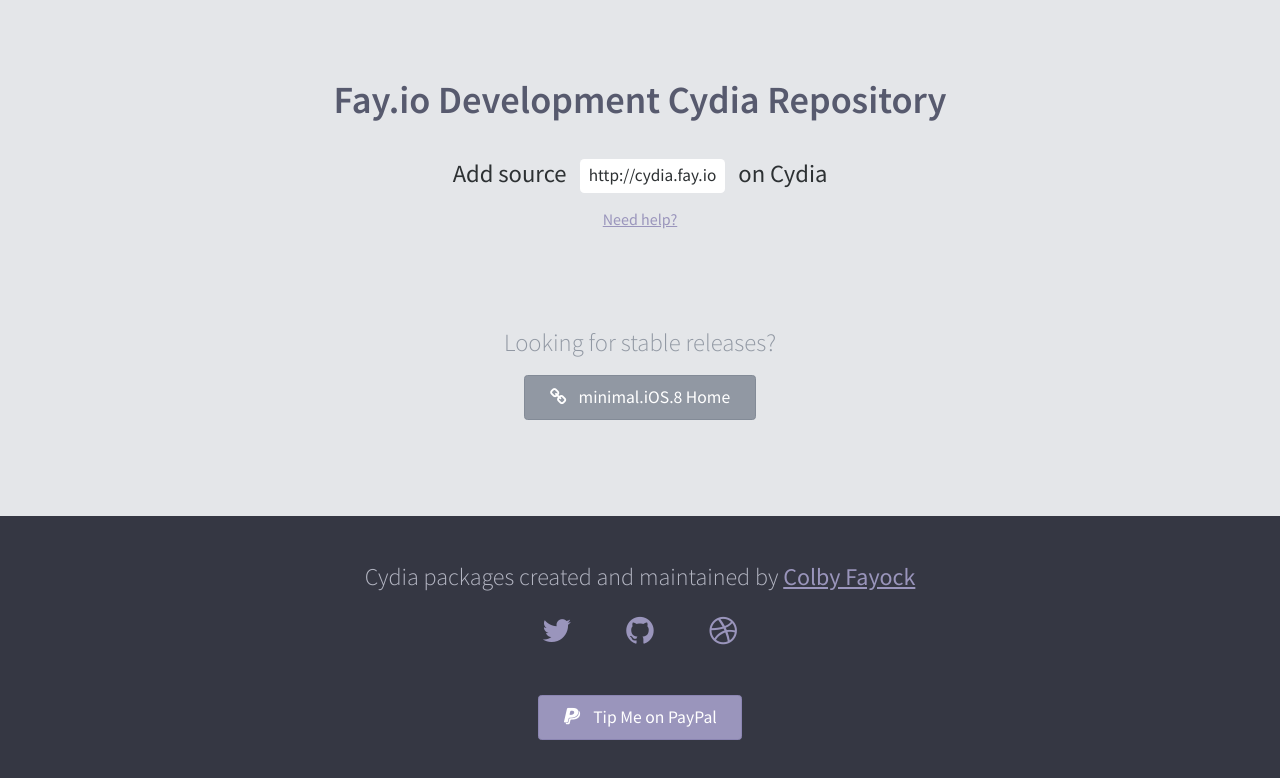
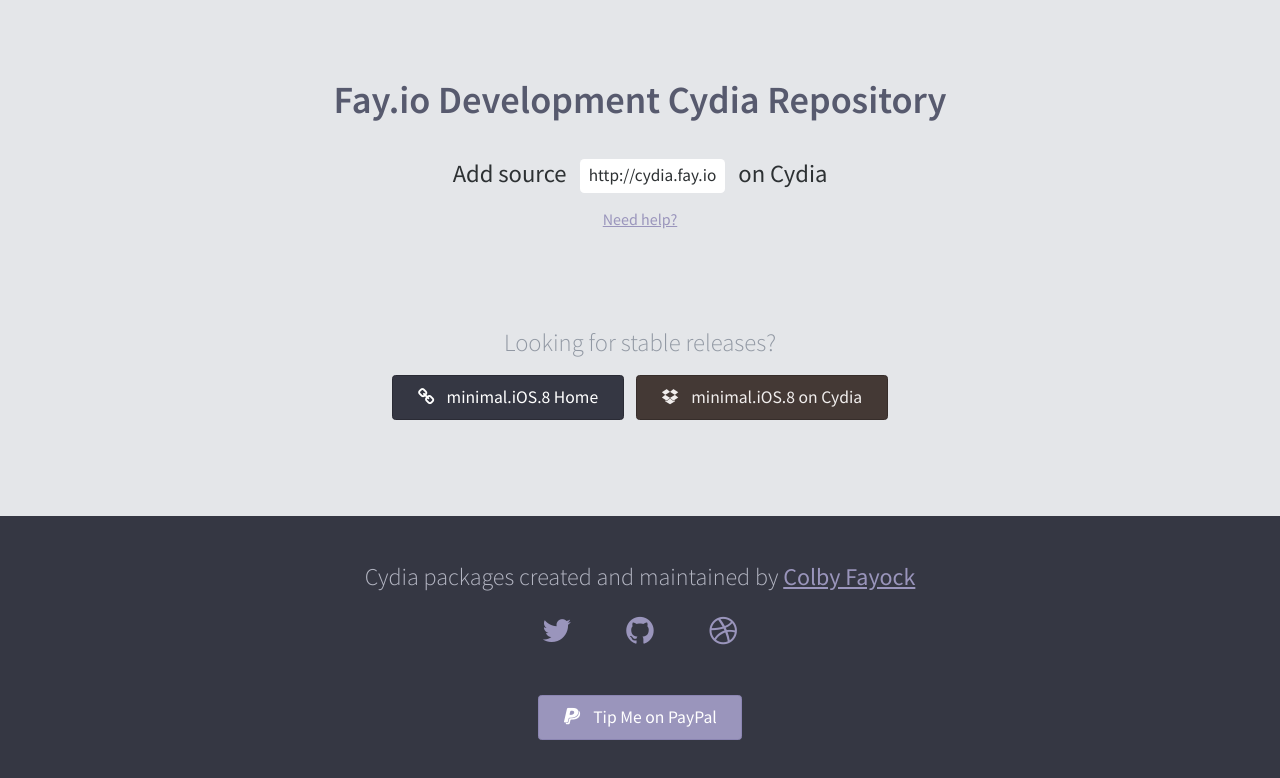
Before and after one commit to colbyfayock/cydia, a plain HTML site: page index.html in a window 1280 px wide. Drawn offline with nearby package versions, Linux system fonts and the light colour scheme.

Commit message:
content update

```diff
--- a/index.html
+++ b/index.html
@@ -54,9 +54,13 @@
                 <div class="twelvecol align-center">
                     <h2 class="align-center">Looking for stable releases?</h2>
                     <p>
-                        <a class="button" href="http://colbyfayock.github.io/minimal.iOS.8/">
+                        <a class="button button-primary" href="http://colbyfayock.github.io/minimal.iOS.8/">
                             <i class="fa fa-link"></i>
                             minimal.iOS.8 Home
+                        </a>
+                        <a class="button button-cydia cydia-link" href="http://cydia.saurik.com/package/com.modmyi.minimalios8/">
+                            <i class="fa fa-dropbox"></i>
+                            minimal.iOS.8 on Cydia
                         </a>
                     </p>
                 </div>
```
